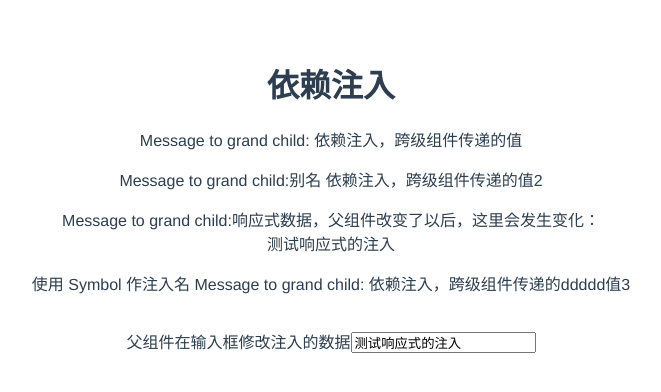
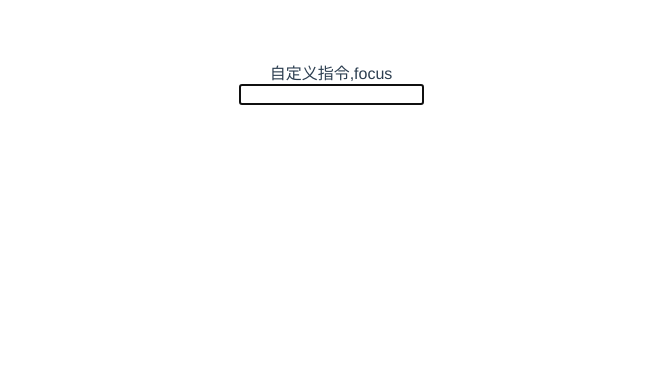
Before and after one commit to humanheima/vue-hello-world, a Vue app: page / in a window 1280 px wide. Shown: the top 392 px of the page, without its empty margins (309-970 px from the left). Built offline with nearby package versions, Linux system fonts and the light colour scheme.

Commit message:
逻辑复用:自定义指令

```diff
--- a/src/App.vue
+++ b/src/App.vue
@@ -143,13 +143,20 @@
 
   </div> -->
 
-  <div>
+  <!-- <div>
     <DependencyInjectionChild></DependencyInjectionChild>
 
     <br />
     <span>父组件在输入框修改注入的数据</span>
     <input type="text" v-model="reactInjectValue" />
+  </div> -->
+
+  <div>
+    <span>自定义指令,focus</span>
+    <CustomDirectives></CustomDirectives>
   </div>
+
+
 </template>
 
 
@@ -185,6 +192,7 @@ import FancyList from './components/FancyList.vue';
 import { myInjectionKey } from './components/key.js';
 import DependencyInjectionChild from './components/DependencyInjectionChild.vue';
 import { computed } from 'vue';
+import CustomDirectives from './components/CustomDirectives.vue';
 
 
 export default {
@@ -237,6 +245,7 @@ export default {
     ScopedSlotTest,
     FancyList,
     DependencyInjectionChild,
+    CustomDirectives,
   },
   methods: {
     handleCustomEvent(message) {
--- /dev/null
+++ b/src/components/CustomDirectives.vue
@@ -0,0 +1,22 @@
+<!-- 自定义指令 。总的来说，不推荐在组件上使用自定义指令。 -->
+
+<script>
+
+const focus = {
+    mounted: (el) => el.focus()
+}
+
+export default {
+    //自定义指令在模板中使用前必须先注册，这里局部注册指令
+    directives: {
+        focus
+    }
+}
+
+</script>
+
+<template>
+    <div>
+        <input v-focus />
+    </div>
+</template>
```
